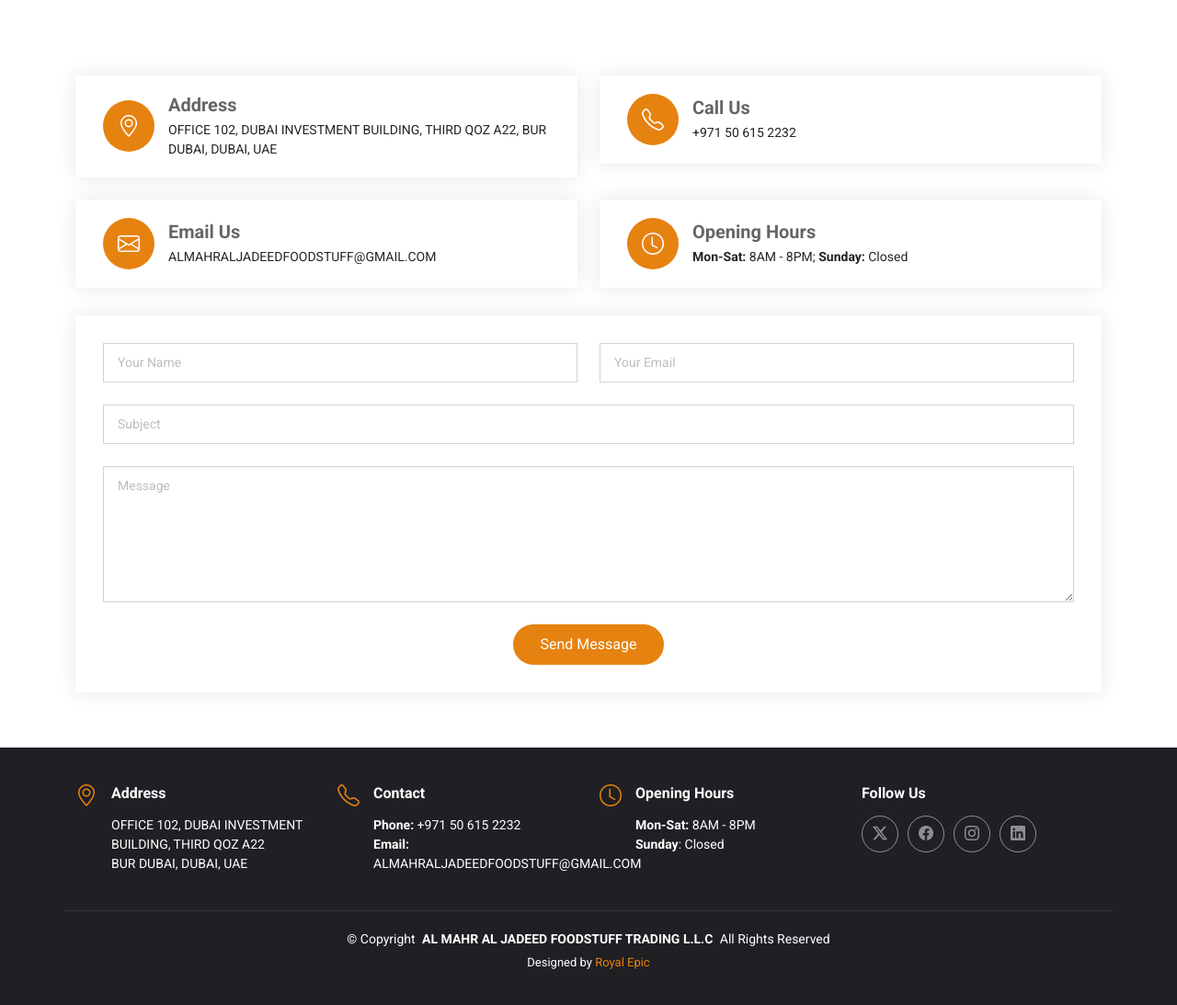
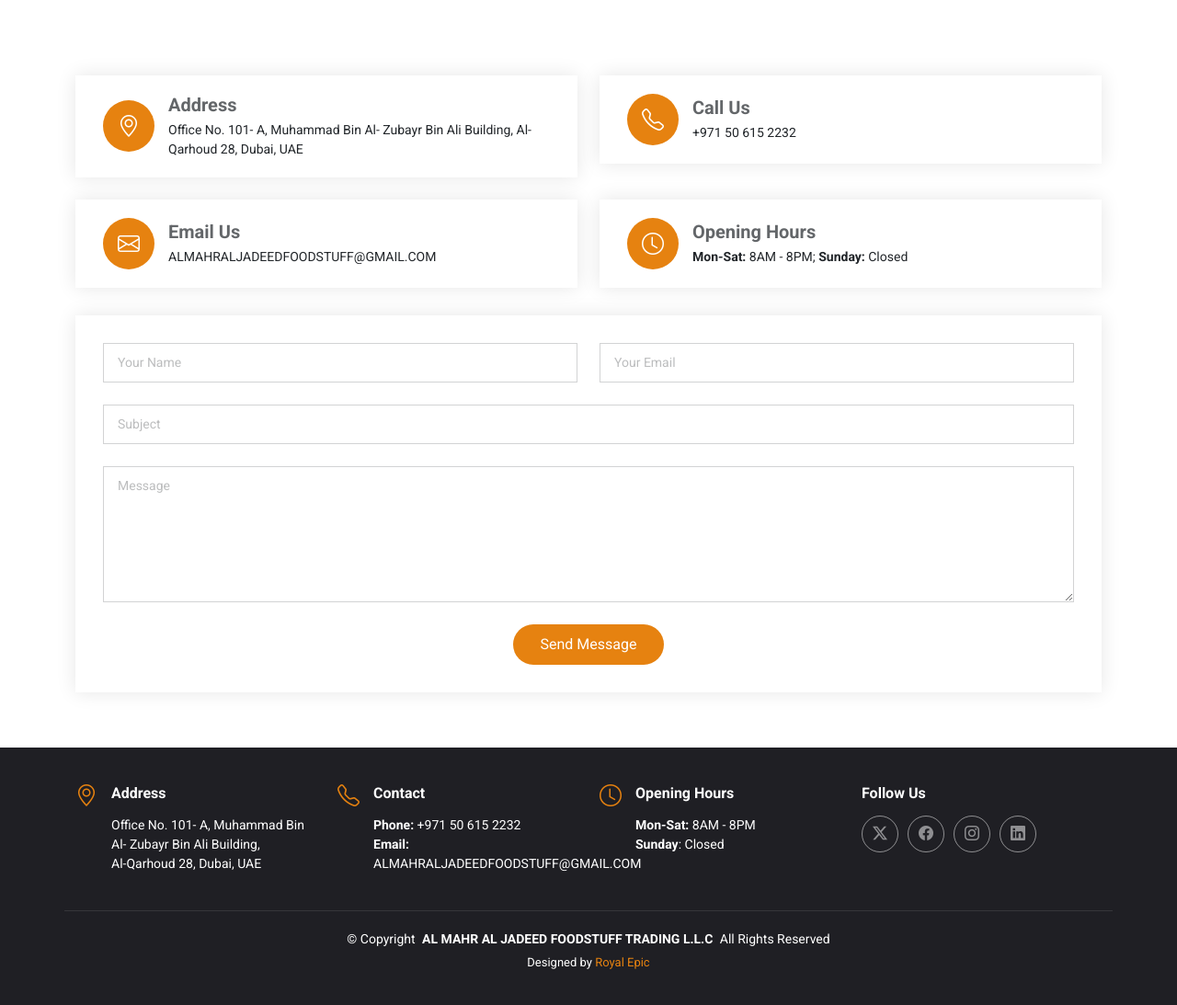
Before and after one commit to ROYALEPICCSP/ALMAHAR, a plain HTML site: page index.html in a window 1280 px wide. Shown: the part 6580-7673 px from the top of the page at 92% size. Drawn offline with Linux system fonts and the light colour scheme; grey boxes are pictures that could not be loaded.

Commit message:
address updated

```diff
--- a/index.html
+++ b/index.html
@@ -571,7 +571,7 @@
               <i class="icon bi bi-geo-alt flex-shrink-0"></i>
               <div>
                 <h3>Address</h3>
-                <p>OFFICE 102, DUBAI INVESTMENT BUILDING, THIRD QOZ A22, BUR DUBAI, DUBAI, UAE</p>
+                <p>Office No. 101- A, Muhammad Bin Al- Zubayr Bin Ali Building, Al-Qarhoud 28, Dubai, UAE</p>
               </div>
             </div>
           </div><!-- End Info Item -->
@@ -652,8 +652,8 @@
           <i class="bi bi-geo-alt icon"></i>
           <div class="address">
             <h4>Address</h4>
-            <p>OFFICE 102, DUBAI INVESTMENT BUILDING, THIRD QOZ A22</p>
-            <p>BUR DUBAI, DUBAI, UAE</p>
+            <p>Office No. 101- A, Muhammad Bin Al- Zubayr Bin Ali Building,</p>
+            <p>Al-Qarhoud 28, Dubai, UAE</p>
             <p></p>
           </div>
 
```
